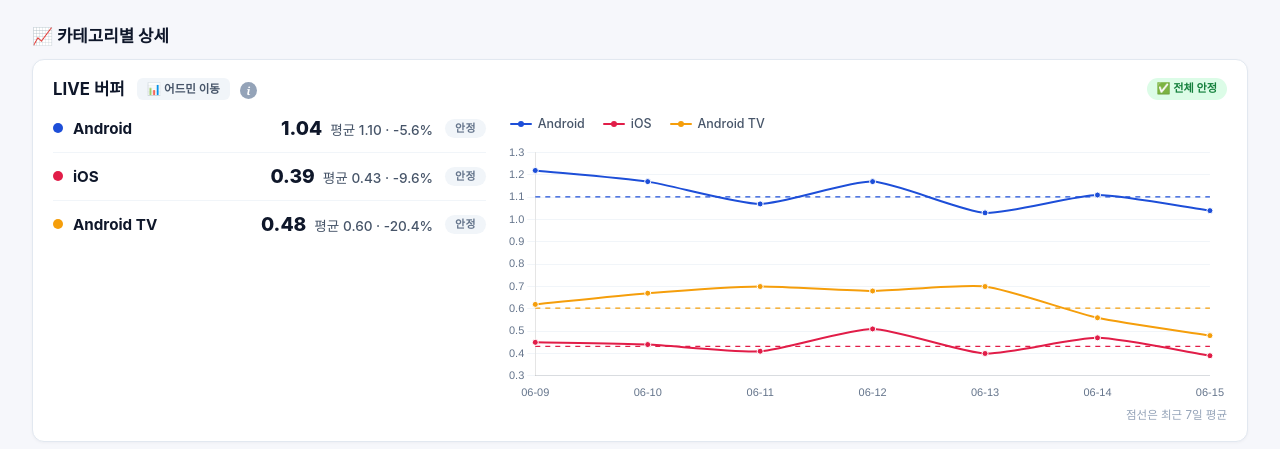
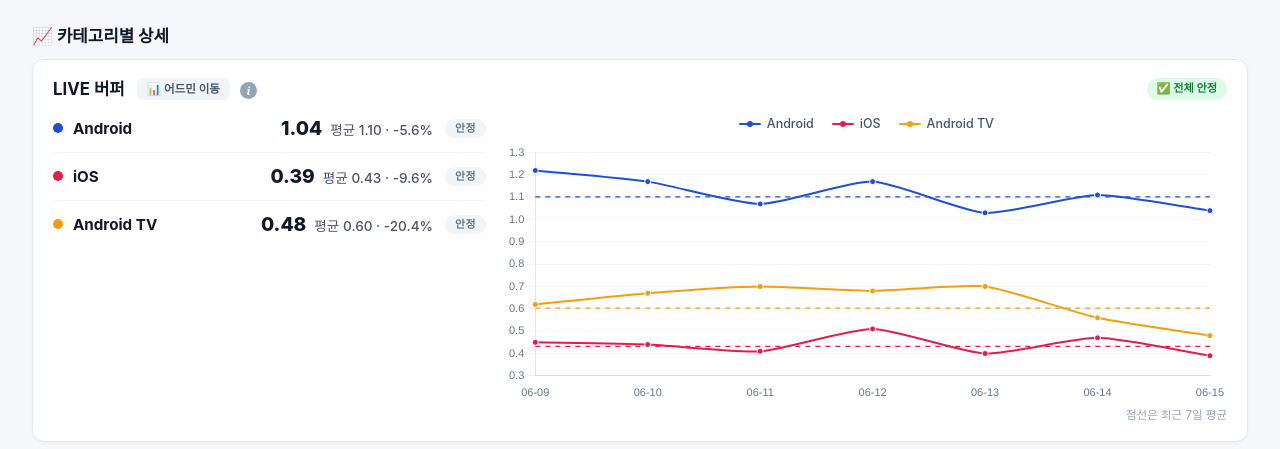
Before and after one commit to dennis-admin/qa-dashboard, a plain HTML site: page index.html in a window 1280 px wide. Shown: the part 351-800 px from the top of the page. Drawn offline with nearby package versions, Linux system fonts and the light colour scheme.

Commit message:
Center custom legend

```diff
--- a/index.html
+++ b/index.html
@@ -174,7 +174,7 @@
 
   /* 커스텀 범례 — 선 + 중앙 점 */
   .custom-legend {
-    display: flex; align-items: center; flex-wrap: wrap;
+    display: flex; align-items: center; justify-content: center; flex-wrap: wrap;
     gap: 18px; padding: 4px 4px 10px 4px;
   }
   .cl-item {
```
